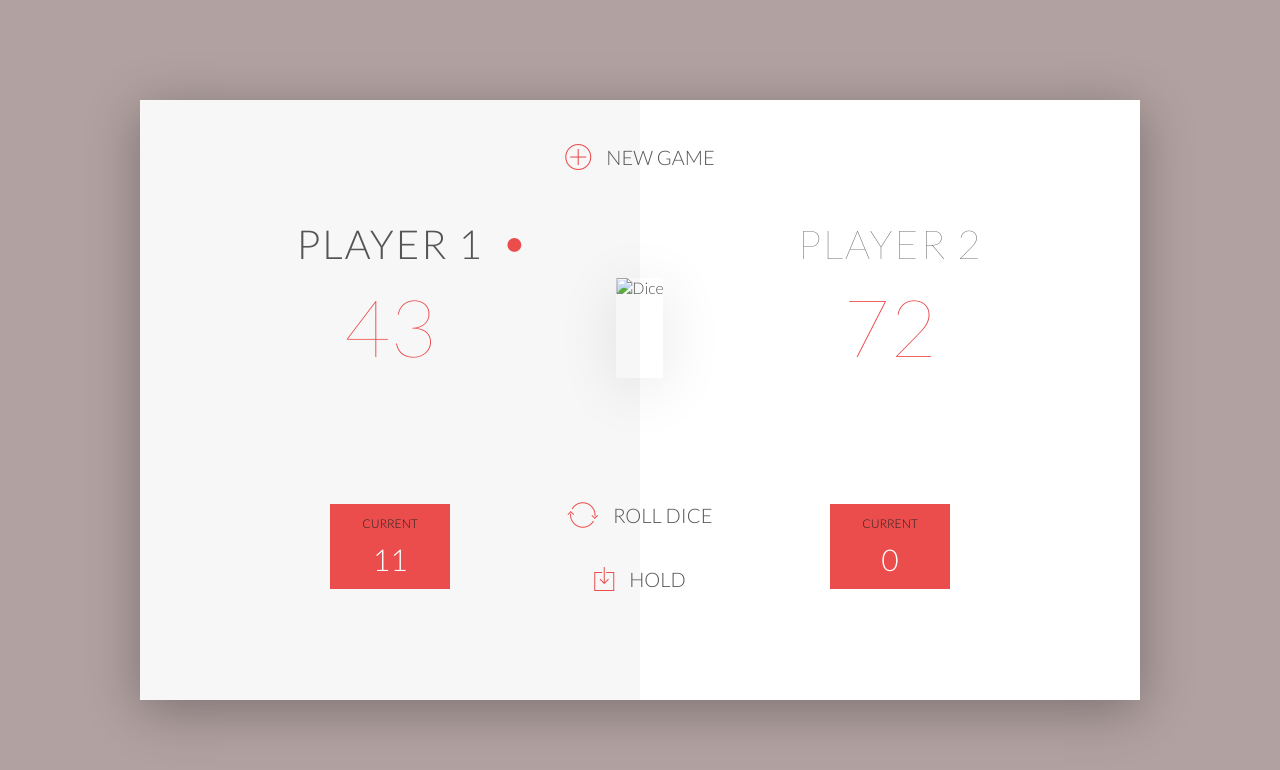
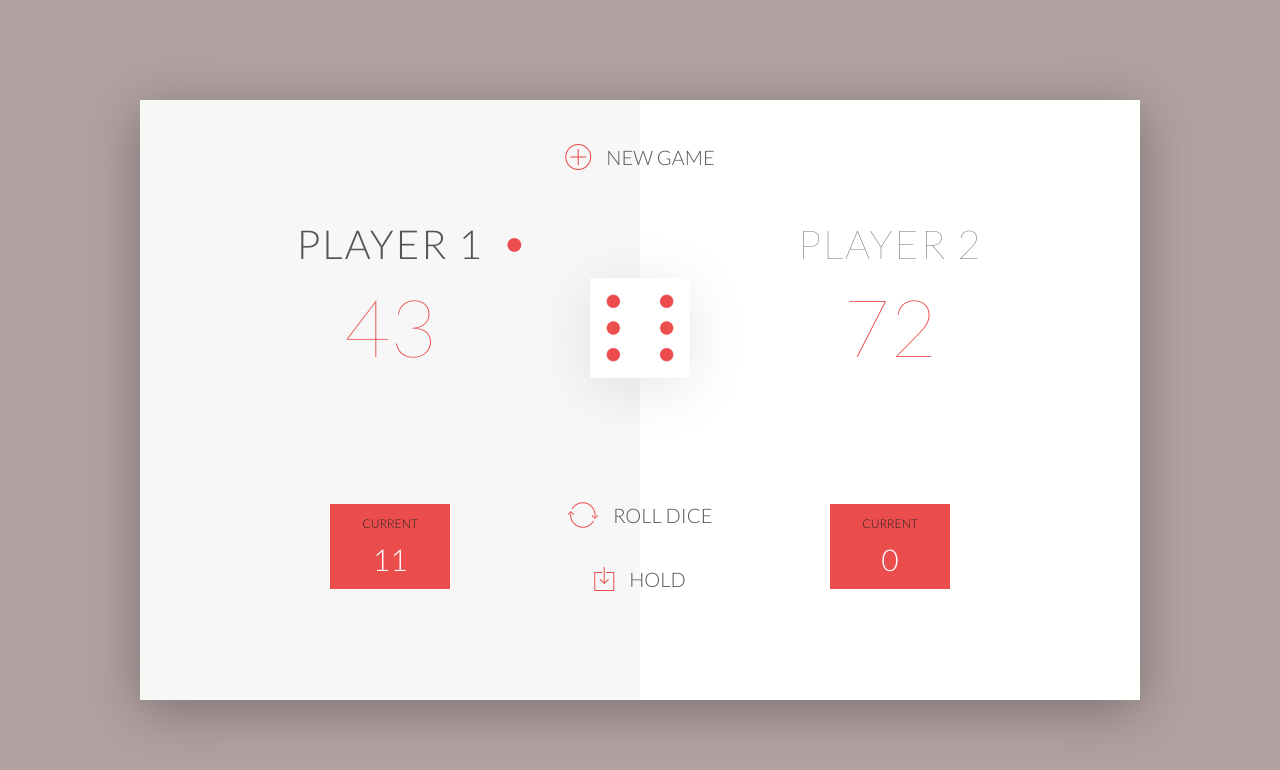
Before and after one commit to treygithub/Dice-game-vanilla-js, a plain HTML site: page index.html in a window 1280 px wide. Both pictures are taken after a click on the button "ROLL DICE". Drawn offline with nearby package versions, Linux system fonts and the light colour scheme.

Commit message:
added some queryselectors and eventlistener

```diff
--- a/app.js
+++ b/app.js
@@ -6,3 +6,25 @@ GAME RULES:
 - The player can choose to 'Hold', which means that his ROUND score gets added to his GLBAL score. After that, it's the next player's turn
 - The first player to reach 100 points on GLOBAL score wins the game
 */
+
+let scores,roundScores,activePlayer,dice;
+
+scores = [0,0];
+roundScores = 0;
+activePlayer = 0;
+
+document.querySelector('.dice').style.display = 'none';
+
+document.querySelector('.btn-roll').addEventListener('click', function(){
+    let dice = Math.floor(Math.random() * 6) + 1;
+    let diceDOM = document.querySelector(".dice");
+    diceDOM.style.display =  "block";
+    diceDOM.src = "/img/dice-" + dice + ".png";
+});
+
+//document.querySelector("#current-" + activePlayer).textContent = dice;
+//document.querySelector("#current-" + activePlayer).innerHTML = `<em> ${dice} </em>`;
+//document.querySelector('.btn-roll').addEventListener('click', btn);
+//function btn(){
+    //do somethinig
+//}
--- a/index.html
+++ b/index.html
@@ -33,7 +33,7 @@
             <button class="btn-roll"><i class="ion-ios-loop"></i>Roll dice</button>
             <button class="btn-hold"><i class="ion-ios-download-outline"></i>Hold</button>
 
-            <img src="dice-5.png" alt="Dice" class="dice">
+            <img src="/img/dice-1.png" alt="Dice" class="dice">
         </div>
 
         <script src="app.js"></script>
```
